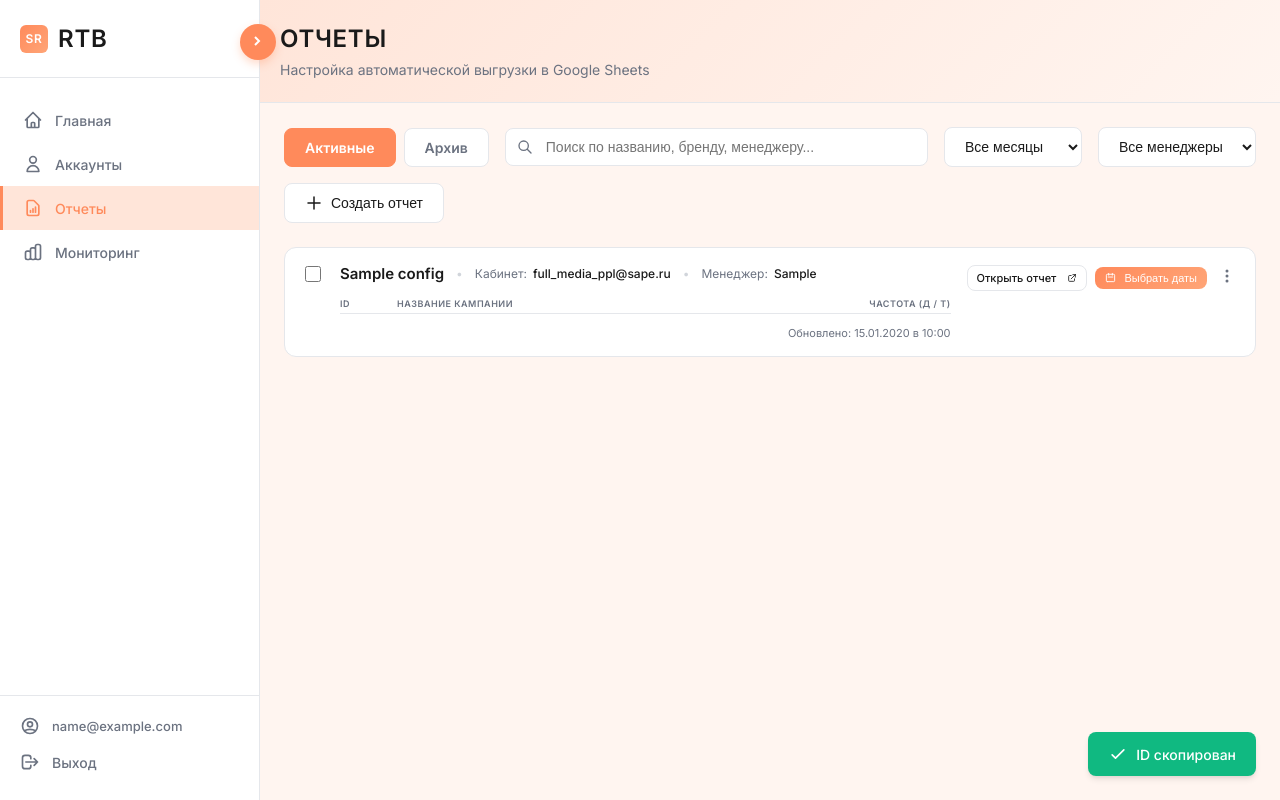
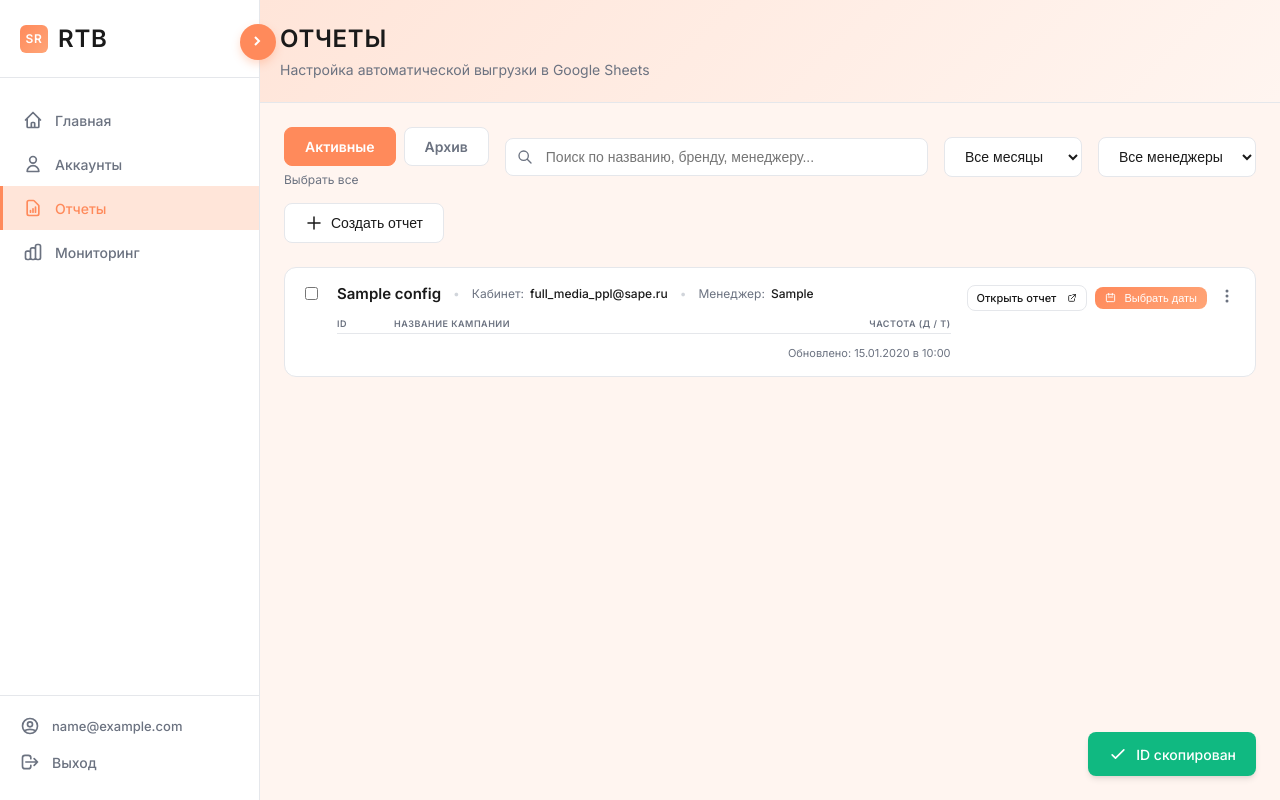
Before and after one commit to annbezk777/reports, a Flask app: page /reports in a window 1280 px wide. Run offline with Flask 3, Linux system fonts and the light colour scheme; the visitor is signed in with stand-in values (Sample User, id 1); tables that the repository leaves empty hold one stand-in row (values such as "Sample post"); some libraries are stand-ins or nearby versions.

Commit message:
Smaller checkboxes, add 'select all' link under tab buttons

```diff
--- a/app/templates/reports.html
+++ b/app/templates/reports.html
@@ -14,6 +14,7 @@
     <!-- Toolbar: Tabs + Search + Filter + Actions -->
     <div style="display: flex; gap: 16px; margin-bottom: 24px; align-items: center; flex-wrap: wrap;">
         <!-- Tabs -->
+        <div>
             <div style="display: flex; gap: 8px;">
                 {% if show_archived %}
                     <a href="{{ url_for('reports') }}" class="tab-button">Активные</a>
@@ -22,6 +23,10 @@
                     <span class="tab-button tab-active">Активные</span>
                     <a href="{{ url_for('reports', show_archived='true') }}" class="tab-button">Архив</a>
                 {% endif %}
+            </div>
+            <div onclick="selectAllReports()" style="margin-top: 6px; font-size: 12px; color: var(--text-secondary); cursor: pointer;">
+                Выбрать все
+            </div>
         </div>
 
         <!-- Search -->
@@ -87,7 +92,7 @@
                 <div style="display: flex; gap: 16px; align-items: start;">
                     <!-- Select -->
                     <input type="checkbox" class="report-select-checkbox" data-report-id="{{ report.id }}"
-                           onchange="updateBulkBar()" style="margin-top: 2px; width: 16px; height: 16px; cursor: pointer; flex-shrink: 0;">
+                           onchange="updateBulkBar()" style="margin-top: 3px; width: 13px; height: 13px; cursor: pointer; flex-shrink: 0;">
 
                     <!-- Left: Info -->
                     <div style="flex: 1;">
@@ -931,6 +936,16 @@ function updateBulkBar() {
 
 function clearBulkSelection() {
     document.querySelectorAll('.report-select-checkbox:checked').forEach(cb => cb.checked = false);
+    updateBulkBar();
+}
+
+function selectAllReports() {
+    document.querySelectorAll('.report-card').forEach(card => {
+        if (card.style.display !== 'none') {
+            const cb = card.querySelector('.report-select-checkbox');
+            if (cb) cb.checked = true;
+        }
+    });
     updateBulkBar();
 }
 
```
Lines whose indentation alone changed are shown as unchanged.
